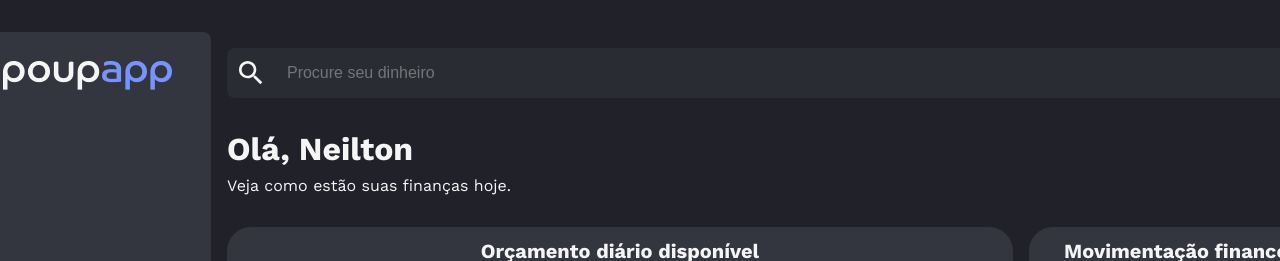
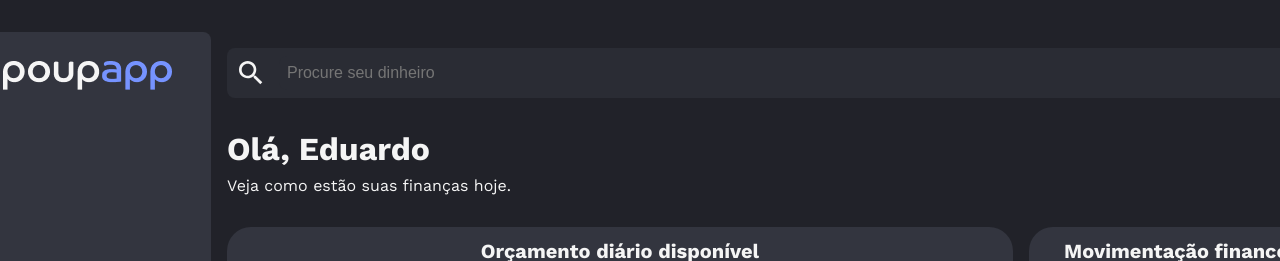
Before and after one commit to 7eduardocf/Poupapp, a React (Vite) app: page /home in a window 1280 px wide. Shown: the top 261 px of the page. Built offline with nearby package versions, Linux system fonts and the light colour scheme; data requests are answered from the project's data file.

Commit message:
Implementada a função de busca no componente de SaudacaoUsuario

```diff
--- a/src/componentes/SaudacaoUsuario/index.tsx
+++ b/src/componentes/SaudacaoUsuario/index.tsx
@@ -1,4 +1,7 @@
+import { useEffect, useState } from "react";
 import styled from "styled-components";
+import { IUsuario } from "../../types";
+import { obterUsuario } from "../../api";
 
 export const StyledUsuario = styled.div`
   grid-area: usuario;
@@ -14,12 +17,23 @@
 `;
 
 const SaudacaoUsuario = () => {
-  return (
-    <StyledUsuario>
-      <h1>Olá, Neilton</h1>
-      <p>Veja como estão suas finanças hoje.</p>
-    </StyledUsuario>
-  );
+
+    const [usuario, setUsuario] = useState<IUsuario | null>(null)
+
+    const buscaUsuario = async()=>{
+        const response = await obterUsuario()
+        setUsuario(response[0])
+    }
+    useEffect(()=>{
+        buscaUsuario()
+    }, [])
+
+    return (
+        <StyledUsuario>
+            <h1>Olá, {usuario?.nome}</h1>
+            <p>Veja como estão suas finanças hoje.</p>
+        </StyledUsuario>
+    );
 };
 
 export default SaudacaoUsuario;
```
